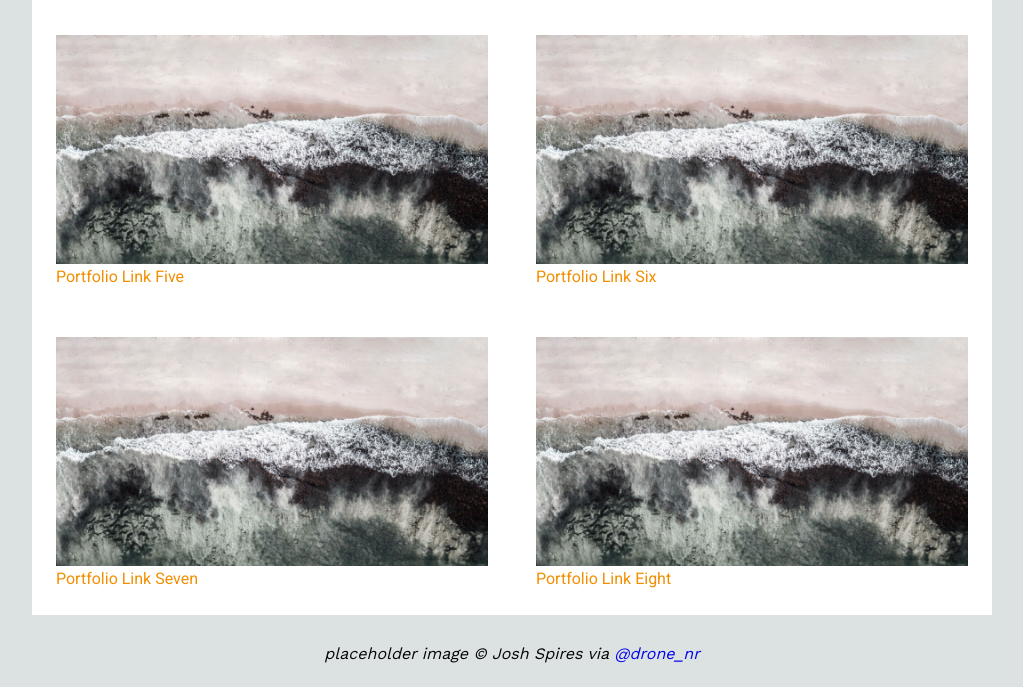
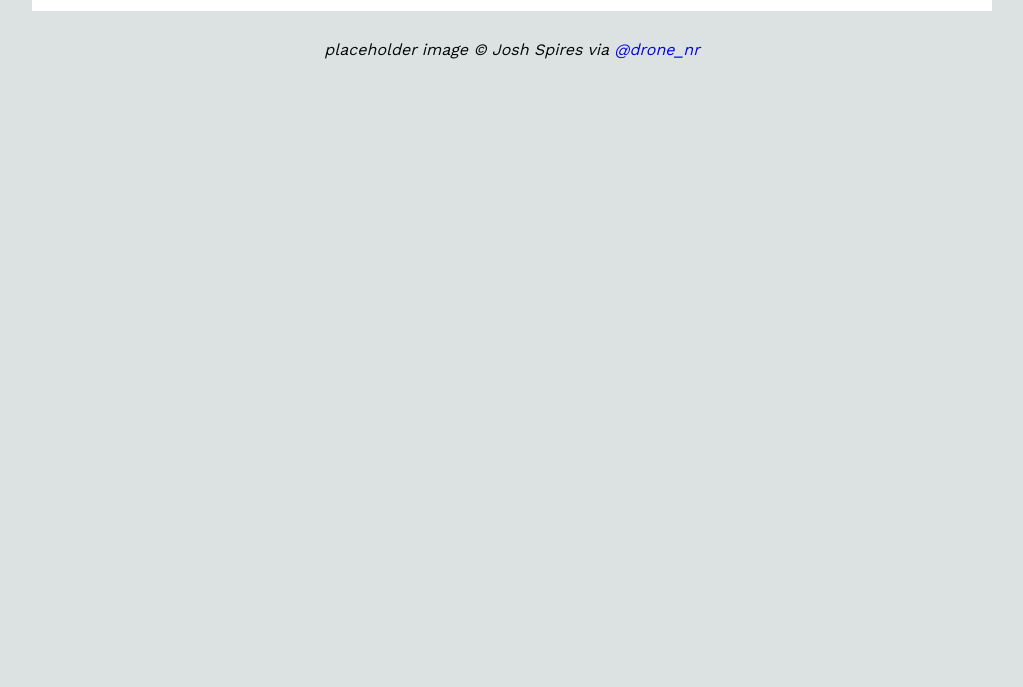
Before and after one commit to tylerhipke/thipke.github.io, a plain HTML site: page portfolio.html in a window 1280 px wide. Shown: the part 667-1354 px from the top of the page, without its empty margins (128-1151 px from the left). After the commit the page ends 800 px from the top, so only its background shows below. Drawn offline with nearby package versions, Linux system fonts and the light colour scheme.

Commit message:
hide placeholders

```diff
--- a/portfolio.html
+++ b/portfolio.html
@@ -64,7 +64,7 @@
             </div>
             <div class="col-6">
                 <p>
-                    <a href="#" class="body_linkstyle">
+                    <a href="#" class="body_linkstyle" style="display:none">
                         <img src="assets/images/watermansbay_byjoshspires.gif" style="width: 100%">
                         <br> Portfolio Link Four
                     </a>
@@ -72,7 +72,7 @@
             </div>
         </summary>
 
-        <summary class="row">
+        <summary class="row" style="display:none">
             <div class="col-6">
                 <p>
                     <a href="#" class="body_linkstyle">
@@ -91,7 +91,7 @@
             </div>
         </summary>
 
-        <summary class="row">
+        <summary class="row" style="display:none">
             <div class="col-6">
                 <p>
                     <a href="#" class="body_linkstyle">
```
